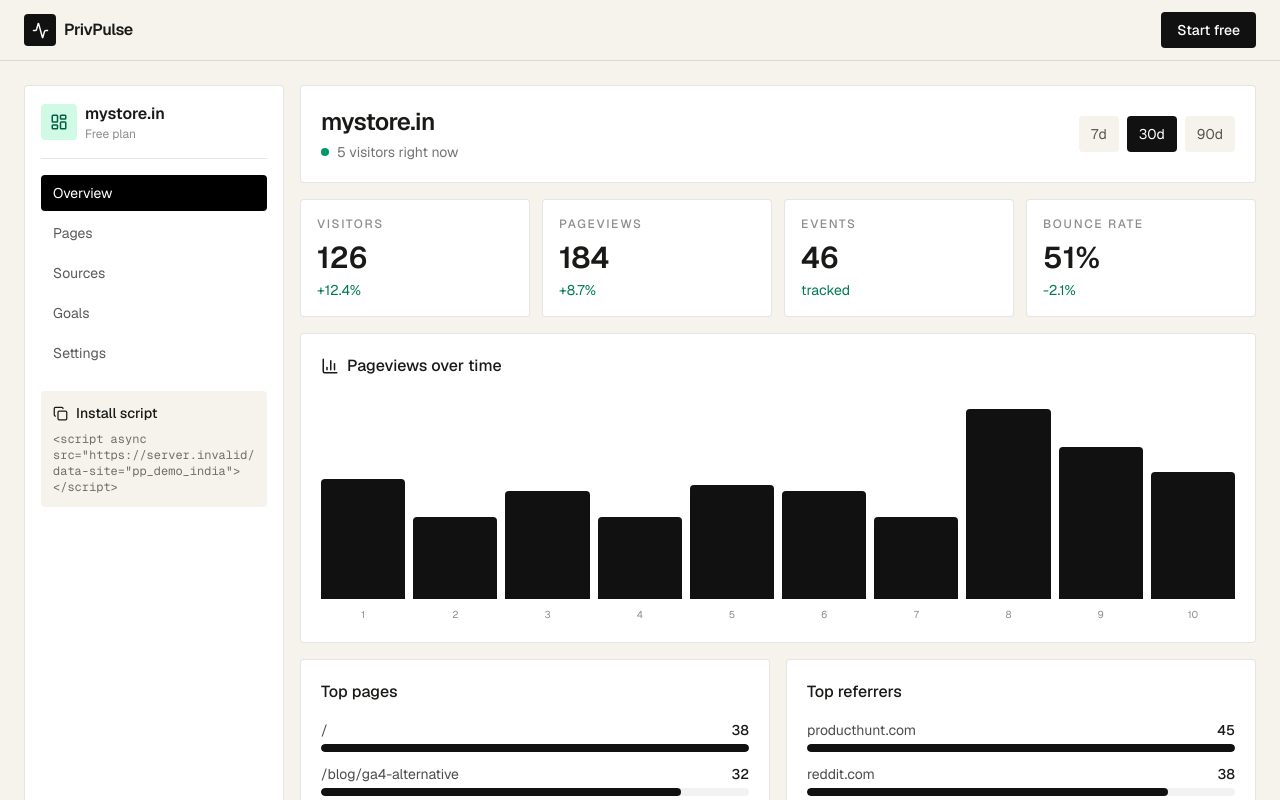
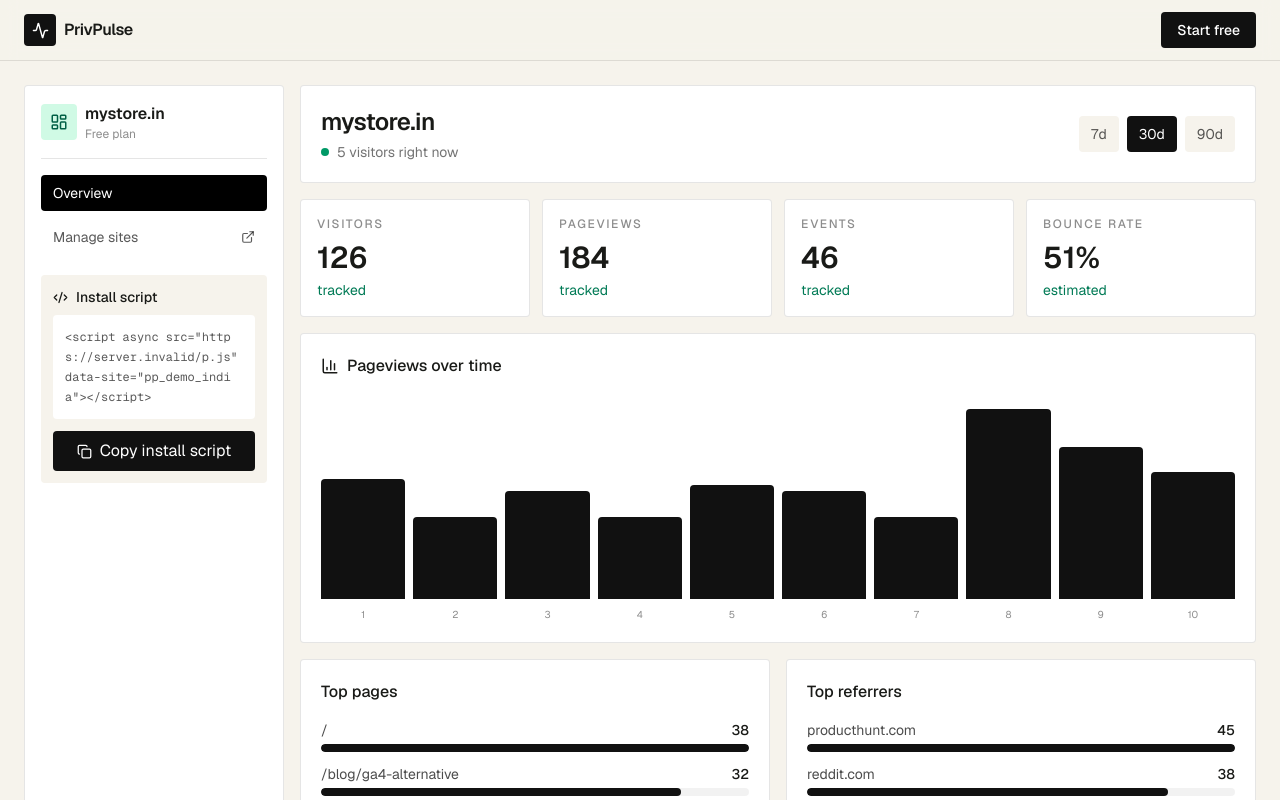
Before and after one commit to akash-srivastav02/privpulse, a Next.js app: page /dashboard in a window 1280 px wide. Shown: the top 800 px of the page. Built offline with nearby package versions, Linux system fonts and the light colour scheme; no server answers.

Commit message:
Polish customer dashboard empty state

```diff
--- /dev/null
+++ b/src/app/dashboard/copy-script-button.tsx
@@ -0,0 +1,23 @@
+"use client";
+
+import { Check, Copy } from "lucide-react";
+import { useState } from "react";
+
+export default function CopyScriptButton({ script }: { script: string }) {
+  const [copied, setCopied] = useState(false);
+
+  return (
+    <button
+      type="button"
+      onClick={() => {
+        navigator.clipboard.writeText(script);
+        setCopied(true);
+        window.setTimeout(() => setCopied(false), 1600);
+      }}
+      className="mt-3 inline-flex w-full items-center justify-center gap-2 rounded bg-[#111] px-3 py-2 text-sm font-medium text-white hover:bg-black/80"
+    >
+      {copied ? <Check size={15} /> : <Copy size={15} />}
+      {copied ? "Copied" : "Copy install script"}
+    </button>
+  );
+}
--- a/src/app/dashboard/page.tsx
+++ b/src/app/dashboard/page.tsx
@@ -1,8 +1,9 @@
 import Link from "next/link";
-import { Activity, BarChart3, Copy, LayoutDashboard, Sparkles } from "lucide-react";
+import { Activity, BarChart3, Code2, ExternalLink, LayoutDashboard, Sparkles } from "lucide-react";
 import { notFound, redirect } from "next/navigation";
 import { getSessionUser } from "@/lib/auth";
 import { getDashboard, listSitesForOwner, trackingScript } from "@/lib/analytics";
+import CopyScriptButton from "./copy-script-button";
 
 export default async function DashboardPage({
   searchParams,
@@ -24,6 +25,8 @@ export async function DashboardView({ siteId, range = "30d" }: { siteId: string;
   const data = await getDashboard(siteId, range);
   const max = Math.max(...data.series.map((point) => point.pageviews), 1);
   const script = trackingScript(siteId);
+  const isDemo = siteId === "pp_demo_india";
+  const hasTraffic = data.metrics.pageviews > 0 || data.metrics.events > 0;
 
   return (
     <main className="min-h-screen bg-[#f6f3ec] text-[#191a17]">
@@ -33,7 +36,9 @@ export async function DashboardView({ siteId, range = "30d" }: { siteId: string;
             <span className="grid size-8 place-items-center rounded bg-[#111] text-white"><Activity size={17} /></span>
             <span className="font-semibold tracking-tight">PrivPulse</span>
           </Link>
-          <Link className="rounded bg-[#111] px-4 py-2 text-sm font-medium text-white" href="/signup">Start free</Link>
+          <Link className="rounded bg-[#111] px-4 py-2 text-sm font-medium text-white" href={isDemo ? "/signup" : "/app"}>
+            {isDemo ? "Start free" : "Open app"}
+          </Link>
         </div>
       </nav>
 
@@ -47,14 +52,21 @@ export async function DashboardView({ siteId, range = "30d" }: { siteId: string;
                 <div className="text-xs text-black/45">Free plan</div>
               </div>
             </div>
-            <div className="mt-4 space-y-1 text-sm">
-              {["Overview", "Pages", "Sources", "Goals", "Settings"].map((item, index) => (
-                <div key={item} className={`rounded px-3 py-2 ${index === 0 ? "bg-black text-white" : "text-black/65"}`}>{item}</div>
-              ))}
+            <div className="mt-4 space-y-2 text-sm">
+              <div className="rounded bg-black px-3 py-2 text-white">Overview</div>
+              <Link href="/app" className="flex items-center justify-between rounded px-3 py-2 text-black/65 hover:bg-black/5">
+                Manage sites <ExternalLink size={14} />
+              </Link>
             </div>
             <div className="mt-5 rounded bg-[#f6f3ec] p-3">
-              <div className="mb-2 flex items-center gap-2 text-sm font-medium"><Copy size={15} /> Install script</div>
-              <pre className="max-h-28 overflow-auto whitespace-pre-wrap text-xs text-black/55">{script}</pre>
+              <div className="mb-2 flex items-center gap-2 text-sm font-medium"><Code2 size={15} /> Install script</div>
+              <pre className="max-h-40 overflow-auto whitespace-pre-wrap break-all rounded bg-white p-3 text-xs leading-5 text-black/65">{script}</pre>
+              <CopyScriptButton script={script} />
+              {!isDemo && !hasTraffic && (
+                <p className="mt-3 text-xs leading-5 text-black/50">
+                  After pasting this in your site, open the site once and refresh this dashboard.
+                </p>
+              )}
             </div>
           </aside>
 
@@ -63,6 +75,9 @@ export async function DashboardView({ siteId, range = "30d" }: { siteId: string;
               <div>
                 <h1 className="text-2xl font-semibold tracking-tight">{data.site.name}</h1>
                 <p className="mt-1 flex items-center gap-2 text-sm text-black/55"><span className="size-2 rounded-full bg-emerald-600" /> {data.realtime} visitors right now</p>
+                {!isDemo && !hasTraffic && (
+                  <p className="mt-2 text-sm text-amber-700">No traffic has arrived yet. Check that the install script is present on your live website.</p>
+                )}
               </div>
               <div className="flex gap-2">
                 {["7d", "30d", "90d"].map((item) => (
@@ -72,18 +87,23 @@ export async function DashboardView({ siteId, range = "30d" }: { siteId: string;
             </div>
 
             <div className="grid gap-3 sm:grid-cols-2 lg:grid-cols-4">
-              <Metric label="Visitors" value={data.metrics.visitors.toLocaleString()} note="+12.4%" />
-              <Metric label="Pageviews" value={data.metrics.pageviews.toLocaleString()} note="+8.7%" />
+              <Metric label="Visitors" value={data.metrics.visitors.toLocaleString()} note={hasTraffic ? "tracked" : "waiting"} />
+              <Metric label="Pageviews" value={data.metrics.pageviews.toLocaleString()} note={hasTraffic ? "tracked" : "waiting"} />
               <Metric label="Events" value={data.metrics.events.toLocaleString()} note="tracked" />
-              <Metric label="Bounce rate" value={`${data.metrics.bounceRate}%`} note="-2.1%" />
+              <Metric label="Bounce rate" value={hasTraffic ? `${data.metrics.bounceRate}%` : "-"} note={hasTraffic ? "estimated" : "waiting"} />
             </div>
 
             <div className="rounded border border-black/10 bg-white p-5">
               <div className="mb-5 flex items-center gap-2 font-medium"><BarChart3 size={18} /> Pageviews over time</div>
-              <div className="flex h-56 items-end gap-2">
+              <div className="relative flex h-56 items-end gap-2">
+                {!hasTraffic && !isDemo && (
+                  <div className="absolute inset-0 grid place-items-center rounded bg-[#f6f3ec] text-sm text-black/55">
+                    Waiting for the first pageview
+                  </div>
+                )}
                 {data.series.map((point) => (
                   <div key={point.label} className="flex flex-1 flex-col items-center gap-2">
-                    <div className="w-full rounded-t bg-[#111]" style={{ height: `${Math.max(8, (point.pageviews / max) * 190)}px` }} />
+                    <div className={`w-full rounded-t ${hasTraffic || isDemo ? "bg-[#111]" : "bg-black/10"}`} style={{ height: `${Math.max(8, (point.pageviews / max) * 190)}px` }} />
                     <span className="text-[10px] text-black/45">{point.label}</span>
                   </div>
                 ))}
@@ -119,12 +139,13 @@ function Metric({ label, value, note }: { label: string; value: string; note: st
 }
 
 function Table({ title, rows }: { title: string; rows: { label: string; value: number }[] }) {
-  const max = Math.max(...rows.map((row) => row.value), 1);
+  const safeRows = rows.length ? rows : [{ label: "No data yet", value: 0 }];
+  const max = Math.max(...safeRows.map((row) => row.value), 1);
   return (
     <div className="rounded border border-black/10 bg-white p-5">
       <h3 className="mb-4 font-medium">{title}</h3>
       <div className="space-y-3">
-        {rows.map((row) => (
+        {safeRows.map((row) => (
           <div key={row.label}>
             <div className="mb-1 flex justify-between gap-4 text-sm">
               <span className="truncate text-black/70">{row.label}</span>
```
